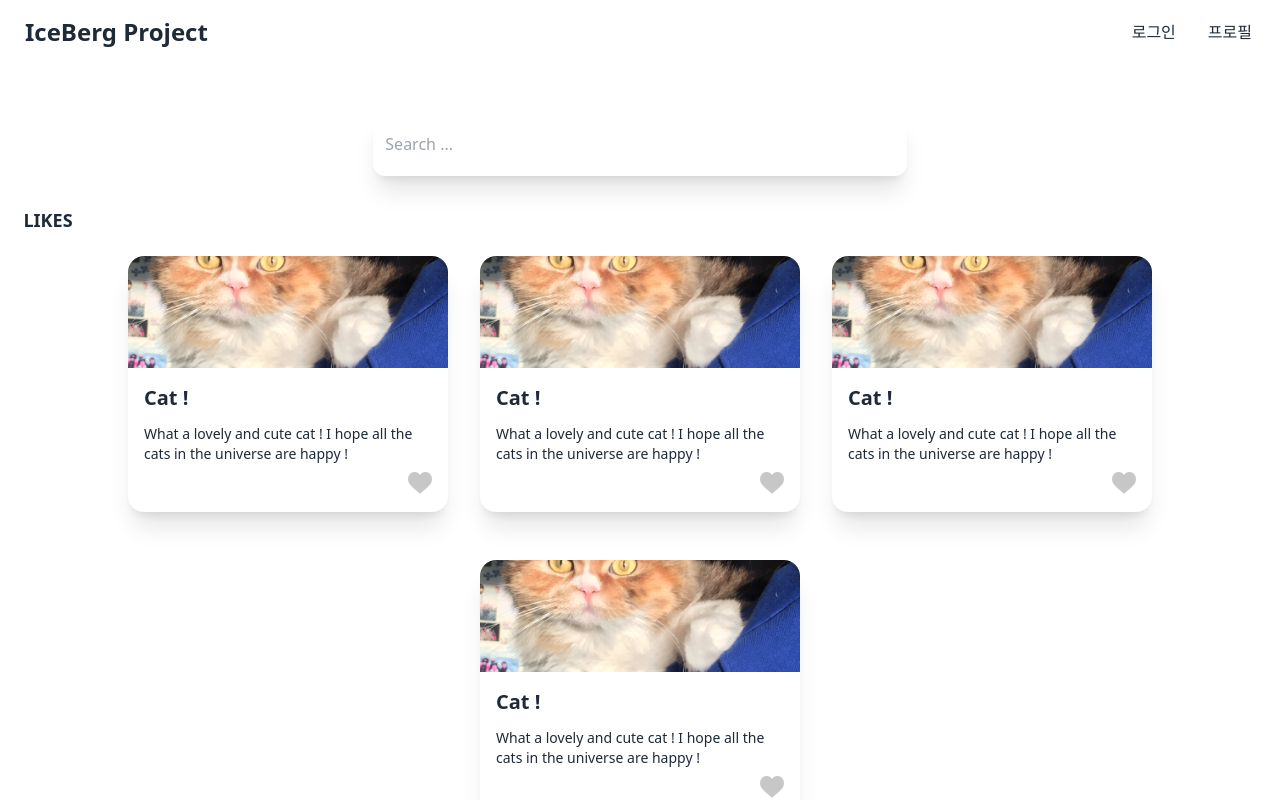
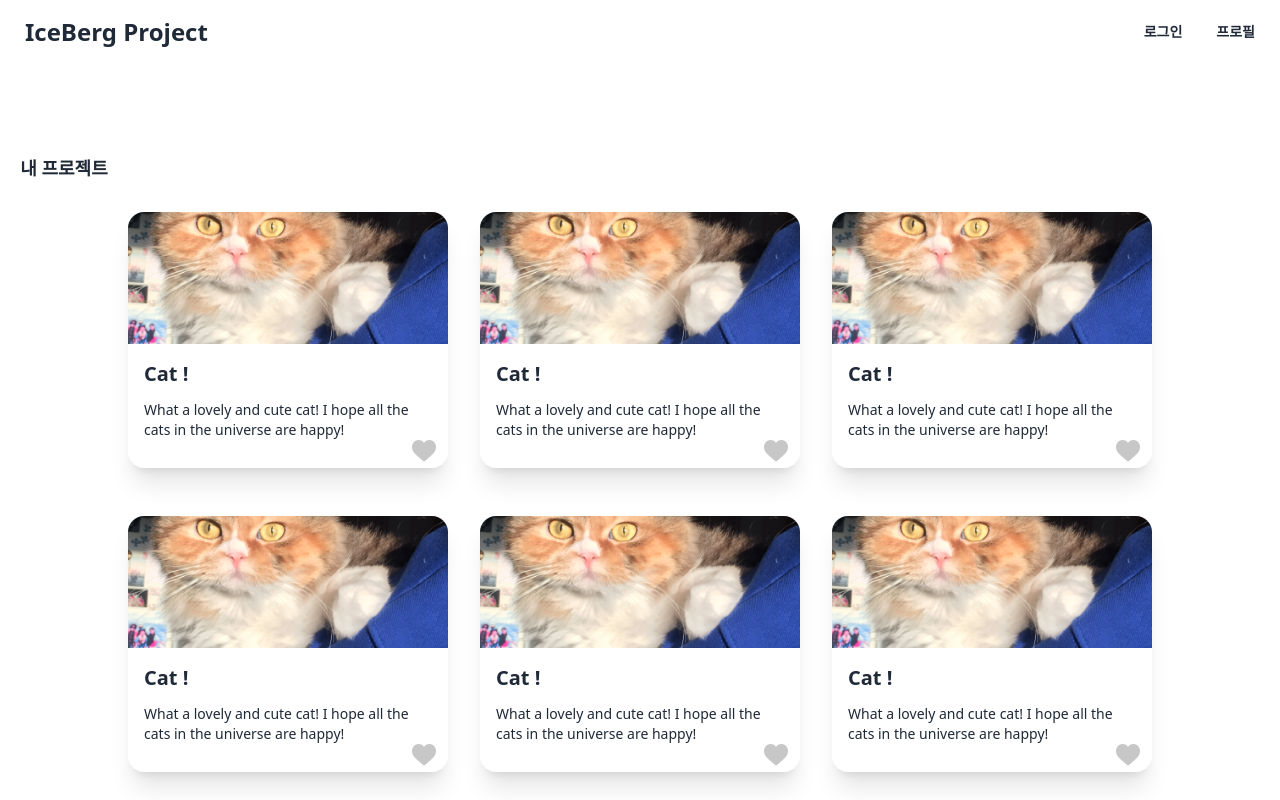
Before and after one commit to oldrookieB/iceberg-fe, a React (Vite) app: page /myproject in a window 1280 px wide. Built offline with nearby package versions, Linux system fonts and the light colour scheme.

Commit message:
수정-1

```diff
--- a/src/App.tsx
+++ b/src/App.tsx
@@ -1,10 +1,18 @@
+import {BrowserRouter as Router, Routes, Route } from "react-router-dom";
 import MainPage from "./pages/MainPage";
+import MyProjectPage from "./pages/MyProjectPage";
 
 function App() {
   return (
-    <>
-     <MainPage />
-    </>
+    <div>
+      <Router>
+        <Routes>
+          <Route path="/" element={<MainPage />} />
+          <Route path="/myproject" element={<MyProjectPage />} />
+        </Routes>
+      </Router>
+    </div>
+
   );
 }
 
--- a/src/components/list/Card.tsx
+++ b/src/components/list/Card.tsx
@@ -1,4 +1,4 @@
-import React, {useState} from 'react';
+import React, { useState } from 'react';
 
 const Card = () => {
   const [isLiked, setIsLiked] = useState(false);
@@ -8,17 +8,18 @@ const Card = () => {
   };
 
   return (
-      <div className="card card-compact w-80 h-64 bg-base-100 shadow-xl mx-4 mb-12">
+    <div className="card card-compact w-80 h-64 bg-base-100 shadow-xl mx-4 mb-12">
       <figure>
-        <img src="src/assets/img/daom.jpg" alt="Img" className='object-cover w-full h-full' /></figure>
-      <div className="card-body h-2/3 flex flex-col justify-between">
+        <img src="src/assets/img/daom.jpg" alt="Img" className='object-cover' />
+      </figure>
+      <div className="card-body flex h-24">
         <h2 className="card-title">Cat !</h2>
-        <p>What a lovely and cute cat ! I hope all the cats in the universe are happy !</p>
-        <div className="card-actions justify-end">
-          <button className="" onClick={LikeClickHandler}>
+        <p>What a lovely and cute cat! I hope all the cats in the universe are happy!</p>
+      </div>
+      <div className="card-actions justify-end mx-3 mb-1">
+        <button className="" onClick={LikeClickHandler}>
           <img src={isLiked ? "src/assets/img/redheart.png" : "src/assets/img/heart.png"} alt="Like" />
-          </button>
-        </div>
+        </button>
       </div>
     </div>
   );
--- a/src/components/ui/Header.tsx
+++ b/src/components/ui/Header.tsx
@@ -11,10 +11,8 @@ const Header = () => {
     <a className="btn btn-ghost normal-case text-2xl">IceBerg Project</a>
   </div>
   <div className="flex-none">
-    <ul className="menu menu-horizontal px-1">
-      <li><a>로그인</a></li>
-      <li><a>프로필</a></li>
-    </ul>
+  <button className="btn btn-ghost">로그인</button>
+  <button className="btn btn-ghost">프로필</button>
   </div>
 </div>
   );
--- a/src/components/ui/Layout.tsx
+++ b/src/components/ui/Layout.tsx
@@ -6,7 +6,7 @@ interface LayoutProps {
 
 const Layout = (props: LayoutProps) => {
   return (
-    <section className="flex flex-col w-full h-screen max-w-[1440px] bg-white overflow-y-auto">
+    <section className="flex flex-col w-full h-screen max-w-screen bg-white overflow-y-auto">
       {props.children}
     </section>
   );
--- a/src/components/ui/SearchBar.tsx
+++ b/src/components/ui/SearchBar.tsx
@@ -2,13 +2,14 @@ import React from 'react';
 
 const SearchBar = () => {
     return (
-        <div className='flex justify-center '>
-            <input
-            type="text"
-            placeholder='Search ...'
-            className='w-5/12 rounded-xl shadow-xl py-5 px-3 '
-            />
+        <div className="form-control flex">
+        <div className="input-group justify-center">
+          <input type="text" placeholder="Search…" className="input input-bordered w-96" />
+          <button className="btn btn-square">
+            <svg xmlns="http://www.w3.org/2000/svg" className="h-6 w-6" fill="none" viewBox="0 0 24 24" stroke="currentColor"><path strokeLinecap="round" strokeLinejoin="round" strokeWidth="2" d="M21 21l-6-6m2-5a7 7 0 11-14 0 7 7 0 0114 0z" /></svg>
+          </button>
         </div>
+      </div>
     );
 };
 
--- a/src/pages/MainPage.tsx
+++ b/src/pages/MainPage.tsx
@@ -1,4 +1,3 @@
-import React, {useState} from 'react';
 import Layout from '../components/ui/Layout';
 import Header from '../components/ui/Header';
 import SearchBar from '../components/ui/SearchBar';
@@ -27,15 +26,16 @@ const MainPage = () => {
             <div className='mt-12' />
             <SearchBar/>
             <div className='mt-5'/>
-            <button className="btn btn-ghost w-24 text-lg">Likes</button>
-            <div className='flex flex-wrap justify-center mt-3'>
+            <a className='text-lg font-medium mx-5'>Likes</a>
+            <div className='flex flex-wrap justify-start ml-2 mt-3'>
+                <Card/>
                 <Card/>
                 <Card/>
                 <Card/>
                 <Card/>
             </div>
-            <button className="btn btn-ghost w-40 text-lg">TechStack</button>
-            <div className='flex flex-row flex-wrap mx-10'>
+            <a className='text-lg font-medium mx-5'>TechStack</a>
+            <div className='flex flex-row flex-wrap mx-10 mt-3'>
                 {TechStacks.map((tech, index) => (
                     <TechButton
                         key={index}
@@ -45,7 +45,7 @@ const MainPage = () => {
                     />
             ))}
             </div>
-            <div className='flex flex-wrap justify-center mt-5'>
+            <div className='flex flex-wrap justify-start ml-2 mt-5'>
                 <Card/>
                 <Card/>
                 <Card/>
@@ -57,7 +57,7 @@ const MainPage = () => {
                 <Card/>
                 <Card/>
                 <Card/>
-                <Card/>
+
             </div>
        </Layout>
     );
--- /dev/null
+++ b/src/pages/MyProjectPage.tsx
@@ -0,0 +1,25 @@
+import React from 'react';
+import Layout from '../components/ui/Layout';
+import Card from '../components/list/Card';
+import Header from '../components/ui/Header';
+
+const MyProjectPage = () => {
+    return (
+        <Layout>
+            <Header />
+                <button className="btn btn-ghost w-32 text-lg mt-20">내 프로젝트</button>
+            <div className='flex flex-wrap justify-center mt-5'>
+                <Card/>
+                <Card/>
+                <Card/>
+                <Card/>
+                <Card/>
+                <Card/>
+                <Card/>
+                <Card/>
+            </div>
+        </Layout>
+    );
+};
+
+export default MyProjectPage;
```
